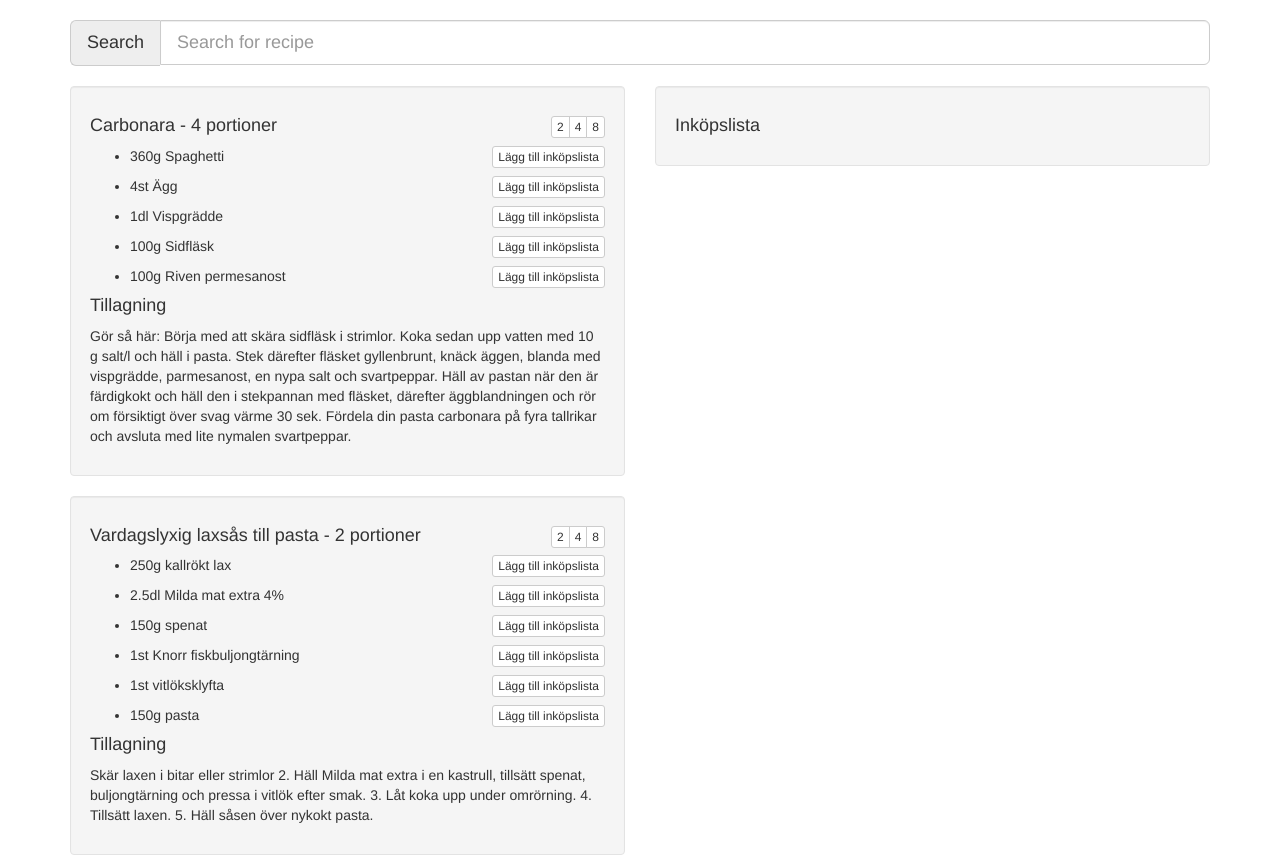
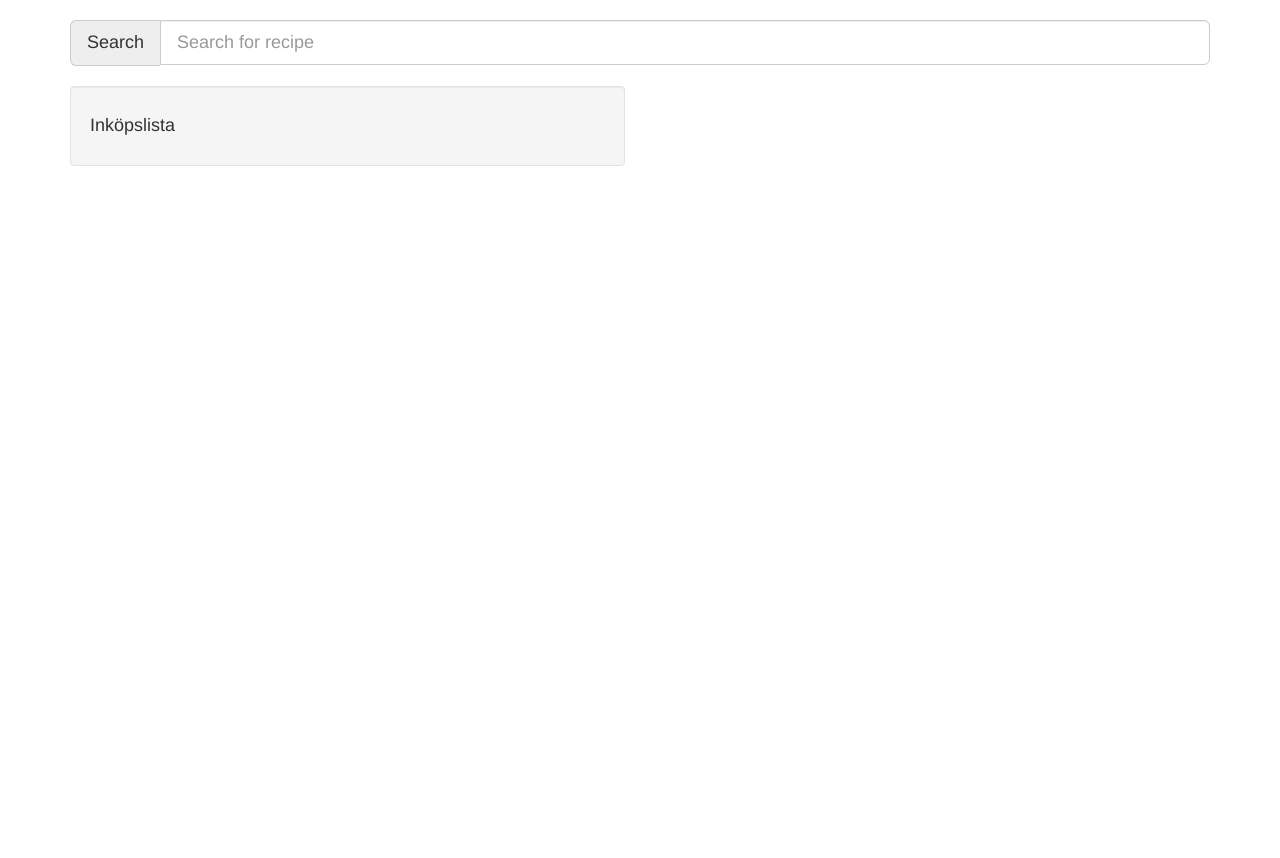
Before and after one commit to mlindblad/grocerylist, a website: page app/index.html in a window 1280 px wide. Shown: the top 858 px of the page. After the commit the page ends 800 px from the top, so only its background shows below. Drawn offline with Linux system fonts and the light colour scheme.

Commit message:
Made it searchable

```diff
--- a/app/index.html
+++ b/app/index.html
@@ -14,8 +14,8 @@
     </div>
 
     <div class="row">
-        <div class="col-md-6" >
-            <div class="well box" ng-repeat="recipe in recipeController.recipes">
+        <div class="col-md-6" ng-show="(filteredData = (recipeController.recipes | filter:search:strict)) && search">
+            <div class="well box" ng-repeat="recipe in filteredData">
             <h4>{{recipe.name}} - {{recipe.numberOfServings}} portioner
 
             <div class="btn-toolbar pull-right" role="toolbar">
```
